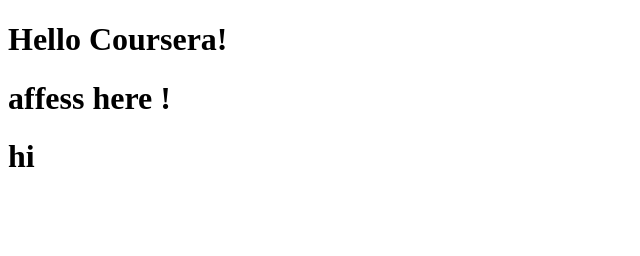
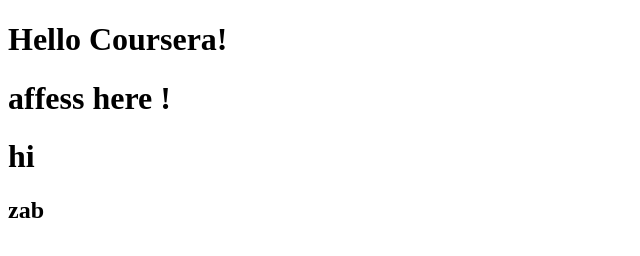
Before and after one commit to MedAffess/MedAffess.github.io, a plain HTML site: page index.html in a window 1280 px wide. Shown: the full height of the page, 0-640 px from the left. Drawn offline with Linux system fonts and the light colour scheme.

Commit message:
new changement

```diff
--- a/index.html
+++ b/index.html
@@ -8,6 +8,7 @@
 	<h1>Hello Coursera!  </h1>
 	<h1>affess here !</h1>
 	<h1>hi</h1>
+	<h2>zab</h2>
 
 
 
```
Also changed, not shown: git commands.txt (added).
